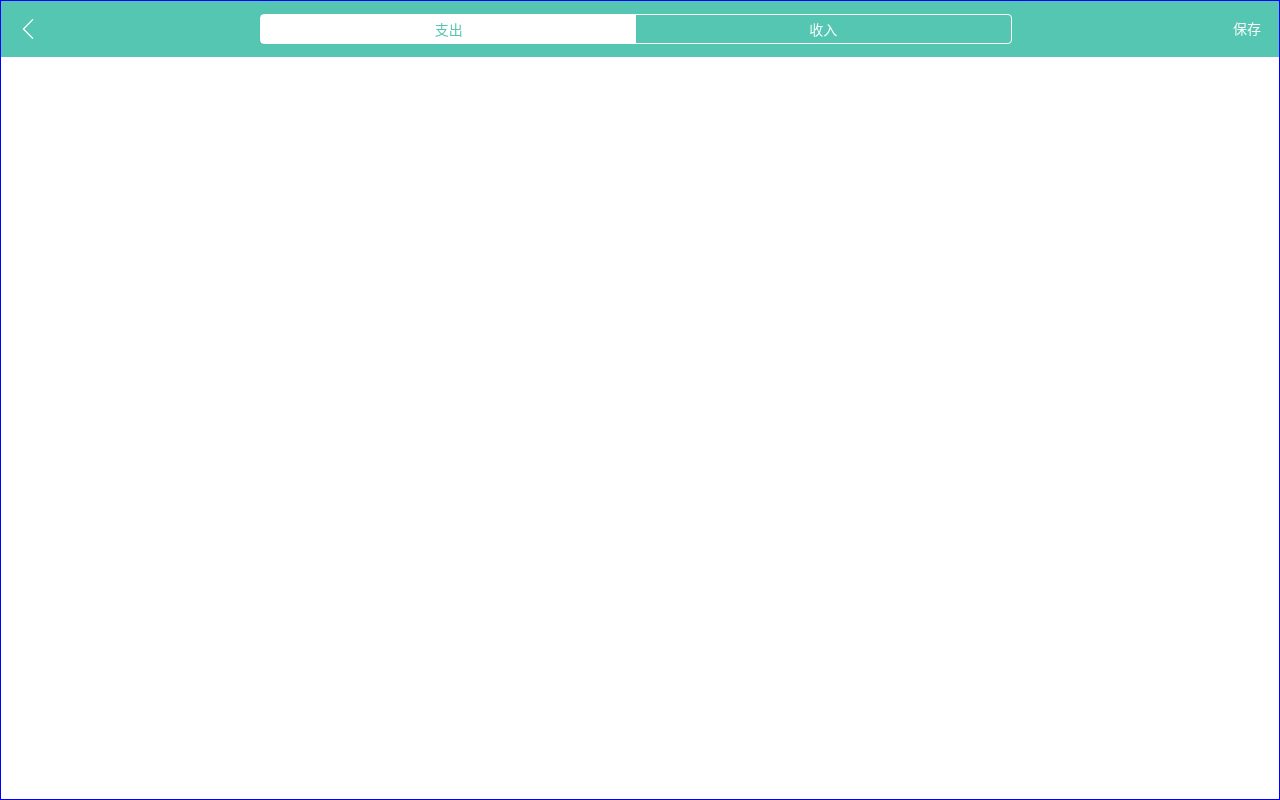
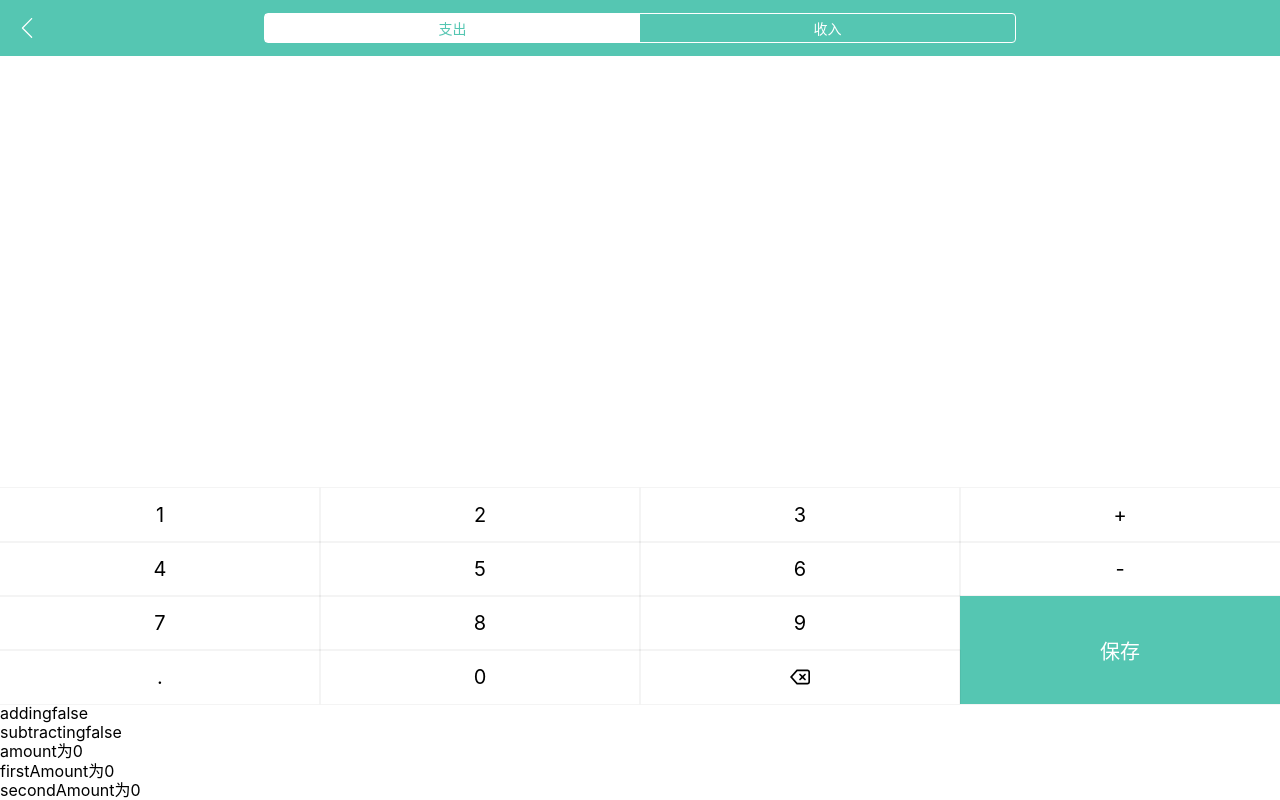
Before and after one commit to kuanglinfeng/react-smtally, a React app: page /#/add in a window 1280 px wide. Built offline with nearby package versions, Linux system fonts and the light colour scheme.

Commit message:
完成了键盘组件的输入逻辑

```diff
--- /dev/null
+++ b/src/components/Keyboard.tsx
@@ -0,0 +1,170 @@
+import React, { SyntheticEvent, useState } from 'react'
+import styled from 'styled-components'
+import Icon from './Icon'
+import theme from '../theme'
+
+const Wrapper = styled.div`
+  width: 100%;
+    > button {
+      display:flex;
+      align-items: center;
+      justify-content: center;
+      float: left;
+      font-size: 20px;
+      padding: 4px 8px;
+      width: 25%;
+      box-shadow: 0 0 1px rgba(0, 0, 0, .25);
+      height: 54px;
+      &:active {
+       background: #ccc;
+       opacity: .6;
+      }
+      &.save {
+        height: 108px;
+        float: right;
+        color: #fff;
+        background: ${theme.color};
+        &:active {
+          opacity: .7;
+        }
+      }
+      > .icon {
+        width: 20px; height: 20px;
+      }
+    }
+`
+
+type Props = {
+  onAmountChange?: (amount: number) => void
+  onSubmit?: () => void
+}
+
+export default (props: Props) => {
+
+  const [amount, setAmount] = useState('0')
+  const [adding, setAdding] = useState(false)
+  const [subtracting, setSubtracting] = useState(false)
+  const [firstAmount, setFirstAmount] = useState('0')
+  const [secondAmount, setSecondAmount] = useState('0')
+
+  const save = () => {
+    if (adding) {
+      const totalAmount = parseFloat(firstAmount) + parseFloat(secondAmount)
+      setAmount( totalAmount+ '')
+      setFirstAmount(totalAmount + '')
+      setSecondAmount('0')
+      setAdding(false)
+    } else if (subtracting) {
+      const totalAmount = parseFloat(firstAmount) - parseFloat(secondAmount)
+      setAmount( totalAmount + '')
+      setFirstAmount(totalAmount + '')
+      setSecondAmount('0')
+      setSubtracting(false)
+    }else {
+      const formatAmount = parseFloat(parseFloat(amount).toFixed(2))
+      if (formatAmount < 0) alert('请输入正确的金额！'); else alert(formatAmount)
+      clear()
+    }
+  }
+
+  const onNumberClick = (e: SyntheticEvent) => {
+    const button = e.target as HTMLButtonElement
+    const inputValue = button.textContent || '0'
+    if (amount.length === 16) return
+    // 开启计算模式
+    if (adding || subtracting) {
+      setSecondAmount(secondAmount === '0' ? inputValue: secondAmount + inputValue)
+      setAmount(amount + inputValue)
+      return
+    }
+    if (amount !== '0' && amount.indexOf('.') >= 0 && inputValue === '.') return
+    if (amount === '0' && inputValue === '.') {
+      setAmount(amount + inputValue)
+    } else if (amount === '0' && inputValue !== '.') {
+      setAmount(inputValue)
+    } else {
+      setAmount(amount + inputValue)
+    }
+  }
+
+  const clear = () => {
+    setAdding(false)
+    setSubtracting(false)
+    setFirstAmount('0')
+    setSecondAmount('0')
+    setAmount('0')
+  }
+
+  const onAdd = () => {
+    if (amount === '0') return
+    if (subtracting) {
+      setAmount(parseFloat(firstAmount) - parseFloat(secondAmount) + '+')
+      setFirstAmount(parseFloat(firstAmount) - parseFloat(secondAmount) + '')
+      setSecondAmount('0')
+      setSubtracting(false)
+      setAdding(true)
+      return
+    }
+    if (adding) {
+      setAmount(parseFloat(firstAmount) + parseFloat(secondAmount) + '+')
+      setFirstAmount(parseFloat(firstAmount) + parseFloat(secondAmount) + '')
+      setSecondAmount('0')
+    } else {
+      setAdding(true)
+      setFirstAmount(parseFloat(amount).toFixed(2))
+      setAmount(amount + '+')
+    }
+  }
+
+  const onSubtract = () => {
+    if (amount === '0') return
+    if (adding) {
+      setAmount(parseFloat(firstAmount) + parseFloat(secondAmount) + '-')
+      setFirstAmount(parseFloat(firstAmount) + parseFloat(secondAmount) + '')
+      setSecondAmount('0')
+      setAdding(false)
+      setSubtracting(true)
+      return
+    }
+    if (subtracting) {
+      setAmount(parseFloat(firstAmount) - parseFloat(secondAmount) + '-')
+      setFirstAmount(parseFloat(firstAmount) - parseFloat(secondAmount) + '')
+      setSecondAmount('0')
+    } else {
+      setSubtracting(true)
+      setFirstAmount(parseFloat(amount).toFixed(2))
+      setAmount(amount + '-')
+    }
+  }
+
+  return (
+    <Wrapper>
+        <button onClick={onNumberClick}>1</button>
+        <button onClick={onNumberClick}>2</button>
+        <button onClick={onNumberClick}>3</button>
+        <button onClick={onAdd}>+</button>
+        <button onClick={onNumberClick}>4</button>
+        <button onClick={onNumberClick}>5</button>
+        <button onClick={onNumberClick}>6</button>
+        <button onClick={onSubtract}>-</button>
+        <button onClick={onNumberClick}>7</button>
+        <button onClick={onNumberClick}>8</button>
+        <button onClick={onNumberClick}>9</button>
+        <button className='save' onClick={save}>{adding || subtracting ? '=' : '保存'}</button>
+        <button onClick={onNumberClick}>.</button>
+        <button onClick={onNumberClick}>0</button>
+        <button onClick={clear}>
+          <Icon name="delete" />
+        </button>
+      {'adding' + adding}
+      <br/>
+      {'subtracting' + subtracting}
+      <br/>
+      {'amount为' + amount}
+      <br/>
+      {'firstAmount为' + firstAmount}
+      <br/>
+      {'secondAmount为' + secondAmount}
+    </Wrapper>
+  )
+}
--- a/src/components/add/Header.tsx
+++ b/src/components/add/Header.tsx
@@ -18,8 +18,9 @@ const Header = styled.header`
     padding: 5px;
   }
   > span {
+    display: inline-block;
     color: #fff;
-    padding: 5px;
+    width: 30px;height: 30px;
   }
 `
 
@@ -34,7 +35,7 @@ export default (props: Props) => {
     <Header>
       <Icon name="back" onClick={() => history.goBack()}/>
       <RadioMenu values={['支出', '收入']} onSelect={props.onSelect}/>
-      <span>保存</span>
+      <span />
     </Header>
   )
 }
--- a/src/views/Add.tsx
+++ b/src/views/Add.tsx
@@ -1,10 +1,13 @@
 import React from 'react'
 import styled from 'styled-components'
 import Header from '../components/add/Header'
+import Keyboard from '../components/Keyboard'
 
 const Wrapper = styled.div`
-  border: 1px solid blue;
   height: 100vh;
+  display:flex;
+  flex-direction: column;
+  justify-content: space-between;
 `
 
 export default function () {
@@ -16,6 +19,7 @@ export default function () {
   return (
     <Wrapper>
       <Header onSelect={onRecordTypeSelect}/>
+      <Keyboard />
     </Wrapper>
   )
 }
```
Also changed, not shown: src/icons/delete.svg (added).
